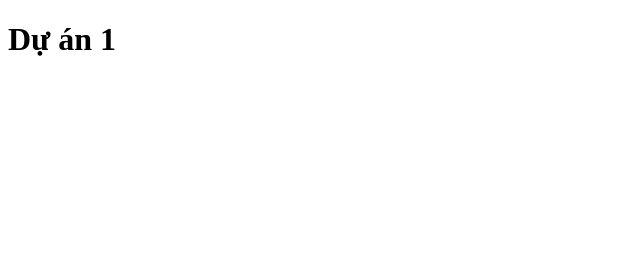
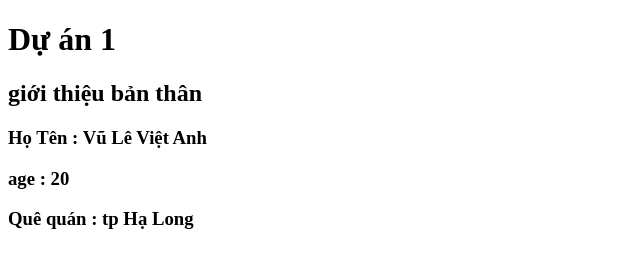
Before and after one commit to VietAnh21405/duan4, a plain HTML site: page index.html in a window 1280 px wide. Shown: the whole page, without its empty margins (0-640 px from the left). Drawn offline with Linux system fonts and the light colour scheme.

Commit message:
1.Sửa lần 1.about.html

```diff
--- a/index.html
+++ b/index.html
@@ -7,5 +7,9 @@
   </head>
   <body>
     <h1>Dự án 1</h1>
+    <h2>giới thiệu bản thân</h2>
+    <h3>Họ Tên : Vũ Lê Việt Anh</h3>
+    <h3>age : 20</h3>
+    <h3>Quê quán : tp Hạ Long</h3>
   </body>
 </html>
```
